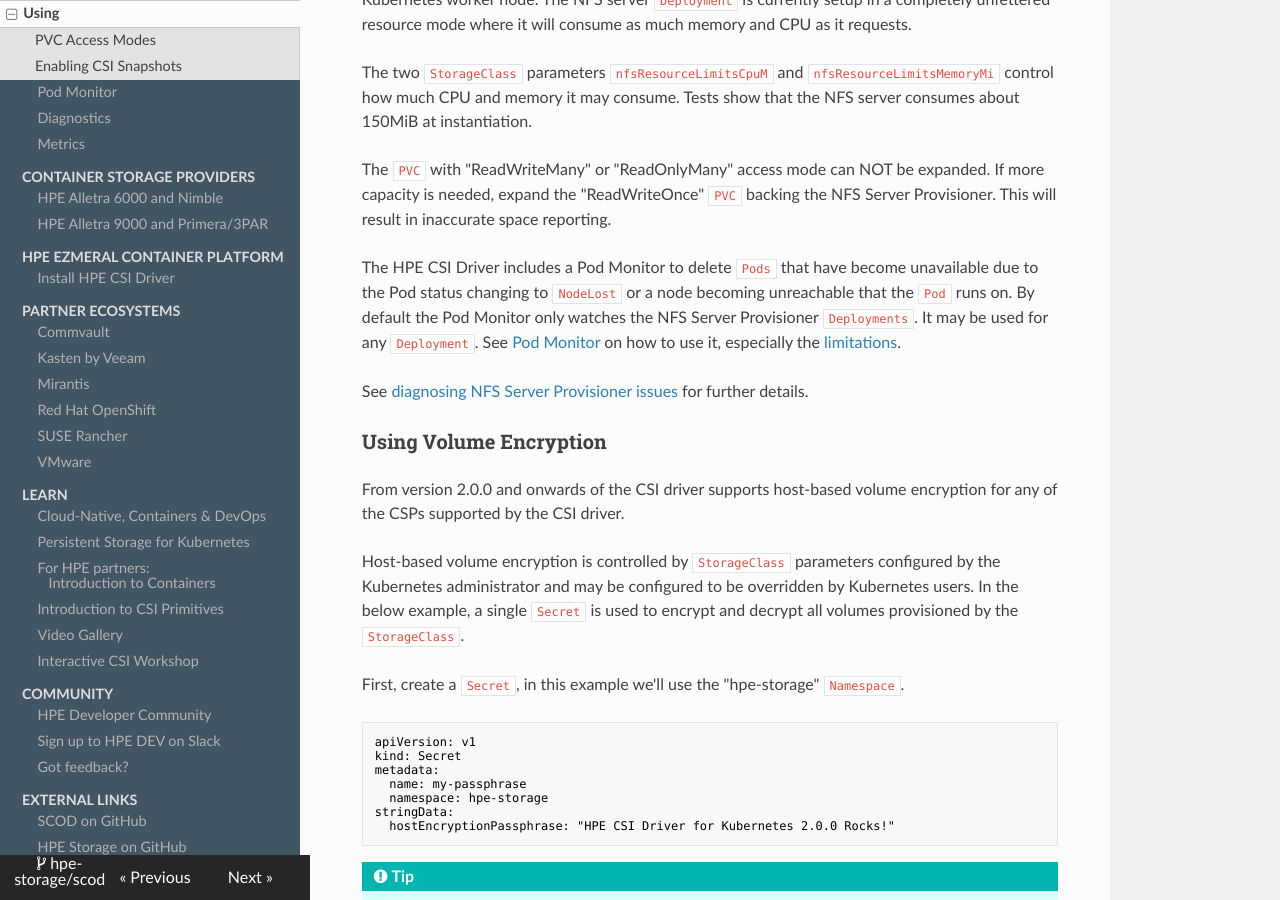
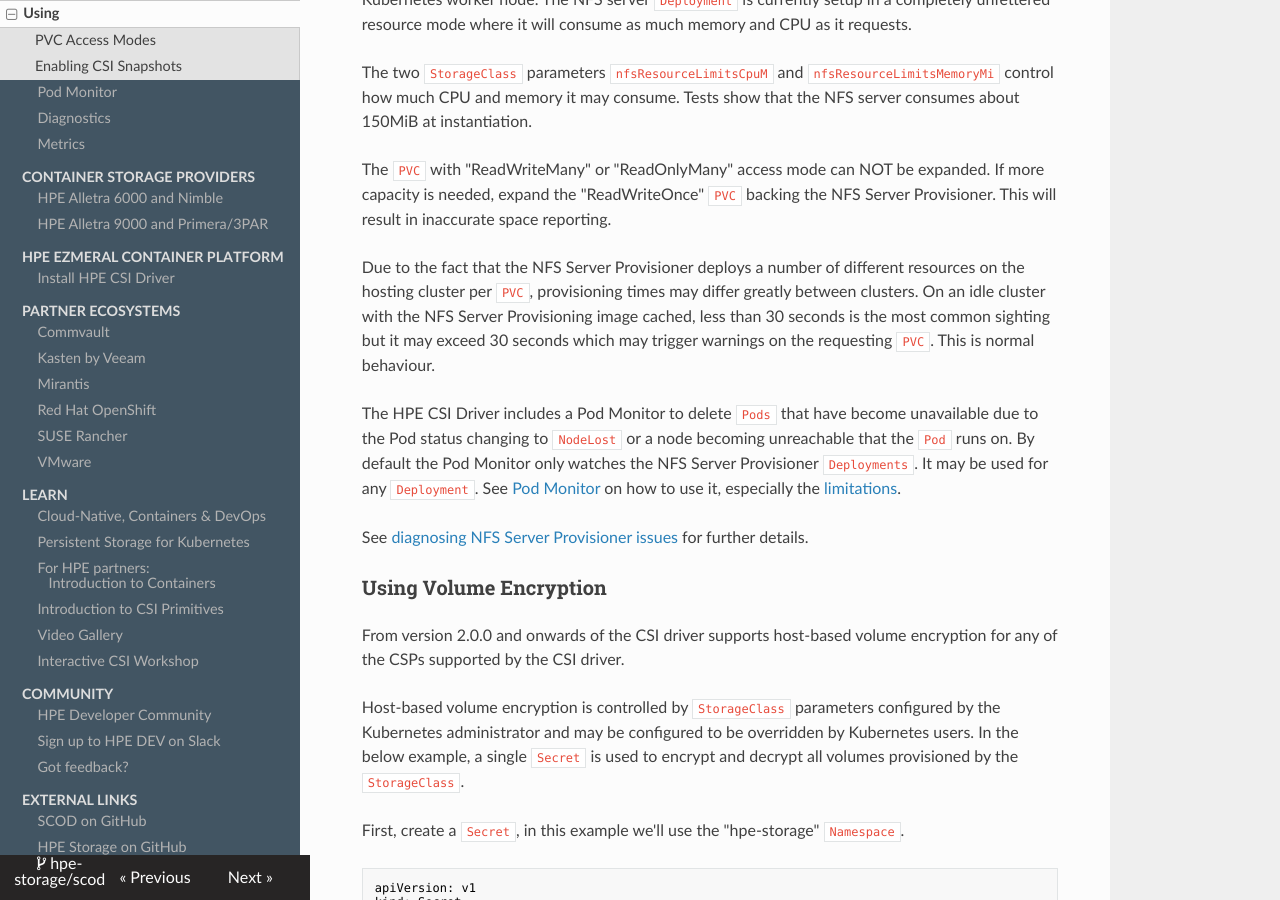
Before and after one commit to hpe-storage/scod, an MkDocs documentation site: the page built from docs/csi_driver/using.md, in a window 1280 px wide and 900 px high, scrolled down 18345 px. Built offline with MkDocs 1.6.1, drawn with Linux system fonts in a browser that asks for light colours; nearby versions of some CDN libraries.

Commit message:
NFS limitation update
Signed-off-by: Michael Mattsson <michael.mattsson@gmail.com>

```diff
--- a/docs/csi_driver/using.md
+++ b/docs/csi_driver/using.md
@@ -873,6 +873,8 @@
 
 The `PVC` with "ReadWriteMany" or "ReadOnlyMany" access mode can NOT be expanded. If more capacity is needed, expand the "ReadWriteOnce" `PVC` backing the NFS Server Provisioner. This will result in inaccurate space reporting.
 
+Due to the fact that the NFS Server Provisioner deploys a number of different resources on the hosting cluster per `PVC`, provisioning times may differ greatly between clusters. On an idle cluster with the NFS Server Provisioning image cached, less than 30 seconds is the most common sighting but it may exceed 30 seconds which may trigger warnings on the requesting `PVC`. This is normal behaviour.
+
 The HPE CSI Driver includes a Pod Monitor to delete `Pods` that have become unavailable due to the Pod status changing to `NodeLost` or a node becoming unreachable that the `Pod` runs on. By default the Pod Monitor only watches the NFS Server Provisioner `Deployments`. It may be used for any `Deployment`. See [Pod Monitor](monitor.md) on how to use it, especially the [limitations](monitor.md#limitations).
 
 See [diagnosing NFS Server Provisioner issues](diagnostics.md#nfs_server_provisioner_resources) for further details.
```
